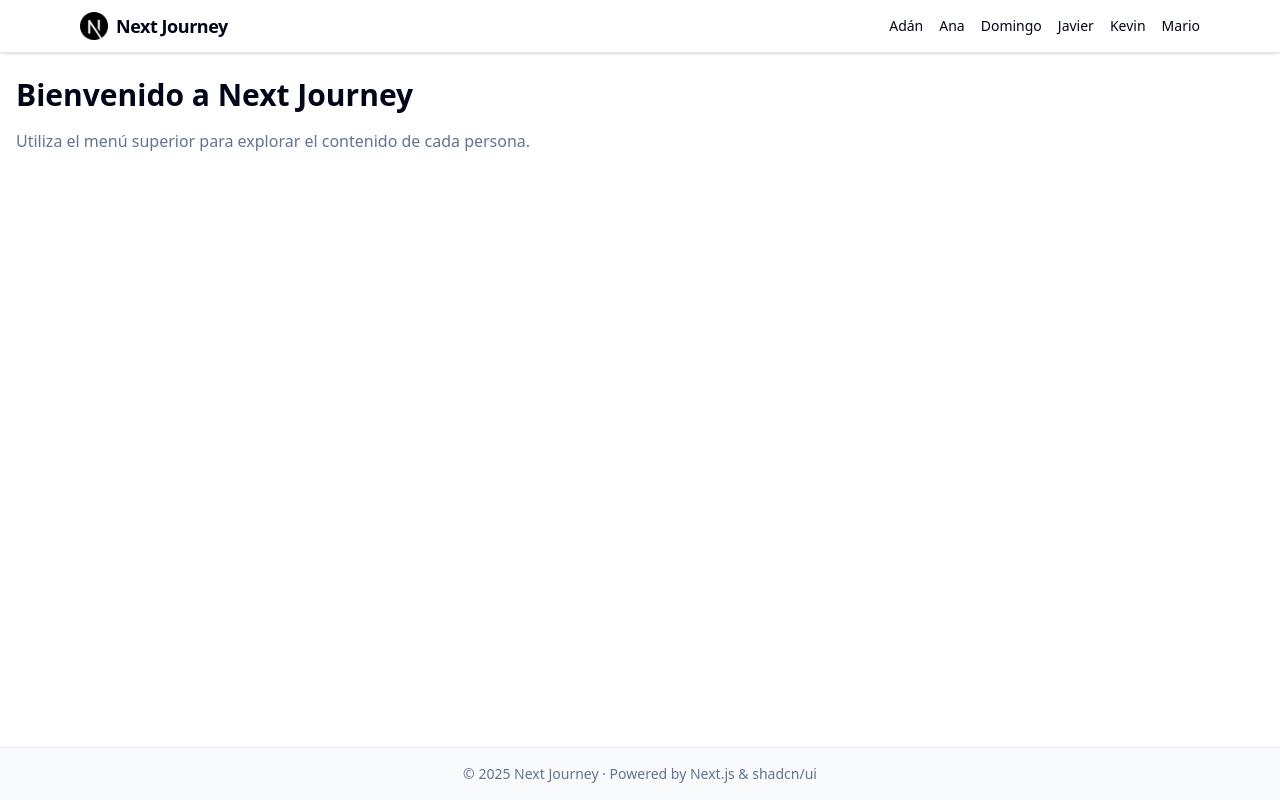
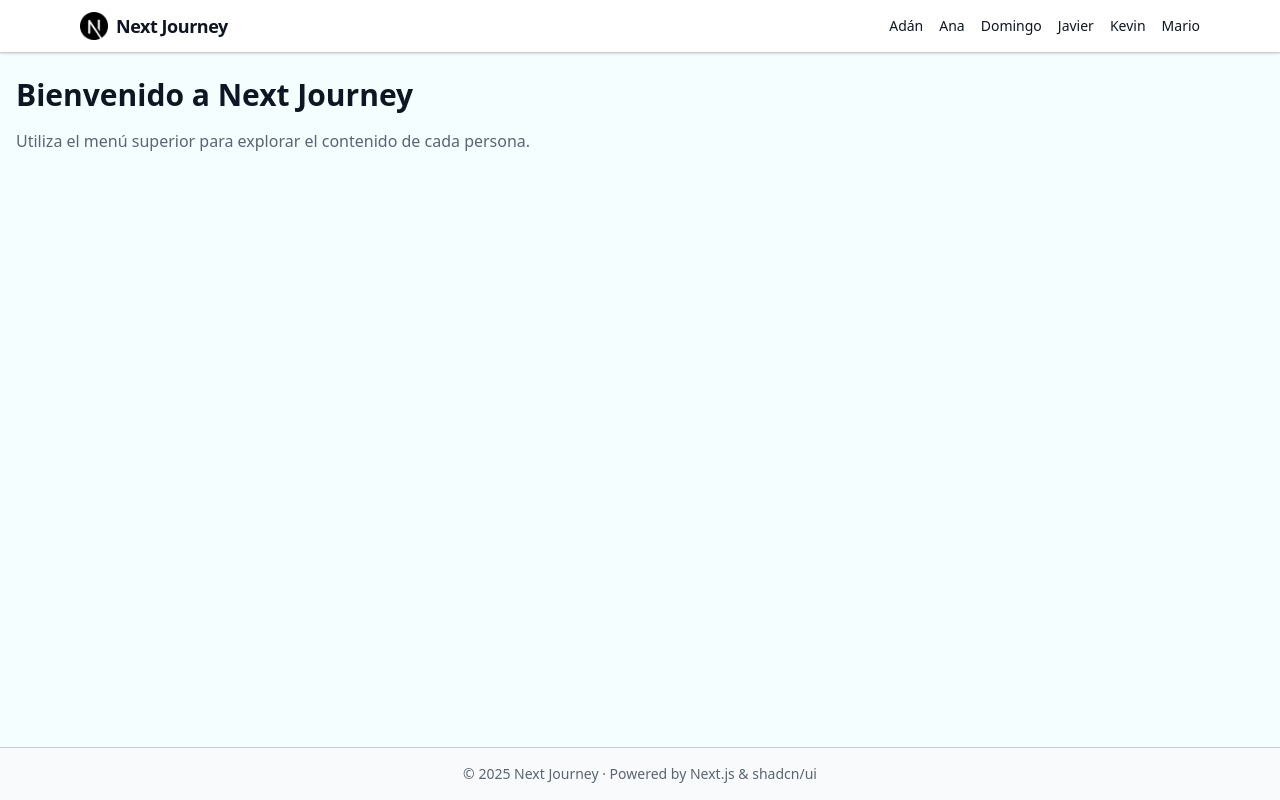
Before and after one commit to NextDew/hello-world-nextjs, a Next.js app: page / in a window 1280 px wide. Built offline with nearby package versions, Linux system fonts and the light colour scheme.

Commit message:
style: update global color palette for light and dark themes

```diff
--- a/app/globals.css
+++ b/app/globals.css
@@ -1,5 +1,5 @@
-@import "tailwindcss";
-@import "tw-animate-css";
+@import 'tailwindcss';
+@import 'tw-animate-css';
 
 @custom-variant dark (&:is(.dark *));
 
@@ -45,71 +45,90 @@
 
 :root {
   --radius: 0.625rem;
-  --background: oklch(1 0 0);
-  --foreground: oklch(0.129 0.042 264.695);
-  --card: oklch(1 0 0);
-  --card-foreground: oklch(0.129 0.042 264.695);
-  --popover: oklch(1 0 0);
-  --popover-foreground: oklch(0.129 0.042 264.695);
-  --primary: oklch(0.208 0.042 265.755);
-  --primary-foreground: oklch(0.984 0.003 247.858);
-  --secondary: oklch(0.968 0.007 247.896);
-  --secondary-foreground: oklch(0.208 0.042 265.755);
-  --muted: oklch(0.968 0.007 247.896);
-  --muted-foreground: oklch(0.554 0.046 257.417);
-  --accent: oklch(0.968 0.007 247.896);
-  --accent-foreground: oklch(0.208 0.042 265.755);
-  --destructive: oklch(0.577 0.245 27.325);
-  --border: oklch(0.929 0.013 255.508);
-  --input: oklch(0.929 0.013 255.508);
-  --ring: oklch(0.704 0.04 256.788);
-  --chart-1: oklch(0.646 0.222 41.116);
-  --chart-2: oklch(0.6 0.118 184.704);
-  --chart-3: oklch(0.398 0.07 227.392);
-  --chart-4: oklch(0.828 0.189 84.429);
-  --chart-5: oklch(0.769 0.188 70.08);
-  --sidebar: oklch(0.984 0.003 247.858);
-  --sidebar-foreground: oklch(0.129 0.042 264.695);
-  --sidebar-primary: oklch(0.208 0.042 265.755);
-  --sidebar-primary-foreground: oklch(0.984 0.003 247.858);
-  --sidebar-accent: oklch(0.968 0.007 247.896);
-  --sidebar-accent-foreground: oklch(0.208 0.042 265.755);
-  --sidebar-border: oklch(0.929 0.013 255.508);
-  --sidebar-ring: oklch(0.704 0.04 256.788);
+
+  --background: oklch(0.99 0.01 220);
+  --foreground: oklch(0.2 0.03 260);
+
+  --card: var(--background);
+  --card-foreground: var(--foreground);
+
+  --popover: var(--background);
+  --popover-foreground: var(--foreground);
+
+  --primary: oklch(0.65 0.15 200);
+  --primary-foreground: oklch(0.99 0.01 220);
+
+  --secondary: oklch(0.94 0.01 220);
+  --secondary-foreground: oklch(0.25 0.04 260);
+
+  --muted: oklch(0.9 0.01 220);
+  --muted-foreground: oklch(0.5 0.03 260);
+
+  --accent: oklch(0.85 0.05 200);
+  --accent-foreground: oklch(0.15 0.03 260);
+
+  --destructive: oklch(0.6 0.2 30);
+  --border: oklch(0.85 0.01 230);
+  --input: oklch(0.85 0.01 230);
+  --ring: oklch(0.55 0.04 200);
+
+  --chart-1: oklch(0.7 0.2 30);
+  --chart-2: oklch(0.6 0.15 190);
+  --chart-3: oklch(0.45 0.08 220);
+  --chart-4: oklch(0.85 0.18 90);
+  --chart-5: oklch(0.8 0.18 70);
+
+  --sidebar: var(--background);
+  --sidebar-foreground: var(--foreground);
+  --sidebar-primary: var(--primary);
+  --sidebar-primary-foreground: var(--primary-foreground);
+  --sidebar-accent: var(--accent);
+  --sidebar-accent-foreground: var(--accent-foreground);
+  --sidebar-border: var(--border);
+  --sidebar-ring: var(--ring);
 }
 
 .dark {
-  --background: oklch(0.129 0.042 264.695);
-  --foreground: oklch(0.984 0.003 247.858);
-  --card: oklch(0.208 0.042 265.755);
-  --card-foreground: oklch(0.984 0.003 247.858);
-  --popover: oklch(0.208 0.042 265.755);
-  --popover-foreground: oklch(0.984 0.003 247.858);
-  --primary: oklch(0.929 0.013 255.508);
-  --primary-foreground: oklch(0.208 0.042 265.755);
-  --secondary: oklch(0.279 0.041 260.031);
-  --secondary-foreground: oklch(0.984 0.003 247.858);
-  --muted: oklch(0.279 0.041 260.031);
-  --muted-foreground: oklch(0.704 0.04 256.788);
-  --accent: oklch(0.279 0.041 260.031);
-  --accent-foreground: oklch(0.984 0.003 247.858);
-  --destructive: oklch(0.704 0.191 22.216);
-  --border: oklch(1 0 0 / 10%);
-  --input: oklch(1 0 0 / 15%);
-  --ring: oklch(0.551 0.027 264.364);
-  --chart-1: oklch(0.488 0.243 264.376);
-  --chart-2: oklch(0.696 0.17 162.48);
-  --chart-3: oklch(0.769 0.188 70.08);
-  --chart-4: oklch(0.627 0.265 303.9);
-  --chart-5: oklch(0.645 0.246 16.439);
-  --sidebar: oklch(0.208 0.042 265.755);
-  --sidebar-foreground: oklch(0.984 0.003 247.858);
-  --sidebar-primary: oklch(0.488 0.243 264.376);
-  --sidebar-primary-foreground: oklch(0.984 0.003 247.858);
-  --sidebar-accent: oklch(0.279 0.041 260.031);
-  --sidebar-accent-foreground: oklch(0.984 0.003 247.858);
-  --sidebar-border: oklch(1 0 0 / 10%);
-  --sidebar-ring: oklch(0.551 0.027 264.364);
+  --background: oklch(0.15 0.02 250);
+  --foreground: oklch(0.98 0.005 220);
+
+  --card: var(--background);
+  --card-foreground: var(--foreground);
+
+  --popover: var(--background);
+  --popover-foreground: var(--foreground);
+
+  --primary: oklch(0.7 0.15 200);
+  --primary-foreground: oklch(0.15 0.02 250);
+
+  --secondary: oklch(0.25 0.04 250);
+  --secondary-foreground: oklch(0.98 0.005 220);
+
+  --muted: oklch(0.2 0.02 250);
+  --muted-foreground: oklch(0.6 0.03 240);
+
+  --accent: oklch(0.3 0.05 200);
+  --accent-foreground: oklch(0.98 0.005 220);
+
+  --destructive: oklch(0.65 0.2 20);
+  --border: oklch(0.3 0.02 250);
+  --input: oklch(0.3 0.02 250);
+  --ring: oklch(0.6 0.04 200);
+
+  --chart-1: oklch(0.5 0.23 200);
+  --chart-2: oklch(0.7 0.15 160);
+  --chart-3: oklch(0.75 0.18 70);
+  --chart-4: oklch(0.65 0.25 310);
+  --chart-5: oklch(0.65 0.23 30);
+
+  --sidebar: var(--background);
+  --sidebar-foreground: var(--foreground);
+  --sidebar-primary: var(--primary);
+  --sidebar-primary-foreground: var(--primary-foreground);
+  --sidebar-accent: var(--accent);
+  --sidebar-accent-foreground: var(--accent-foreground);
+  --sidebar-border: var(--border);
+  --sidebar-ring: var(--ring);
 }
 
 @layer base {
```
Also changed, not shown: 1 other file (tests, documents, lock files or other folders).
